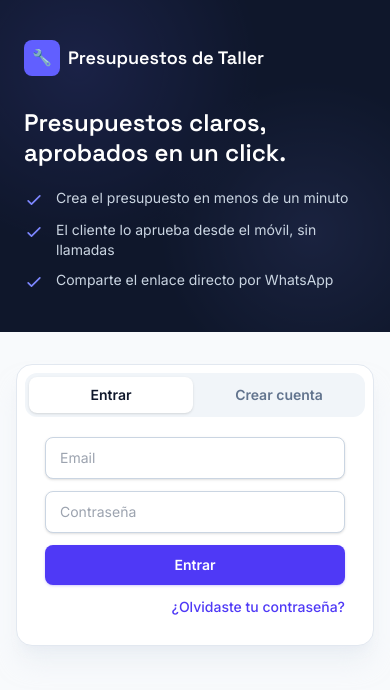
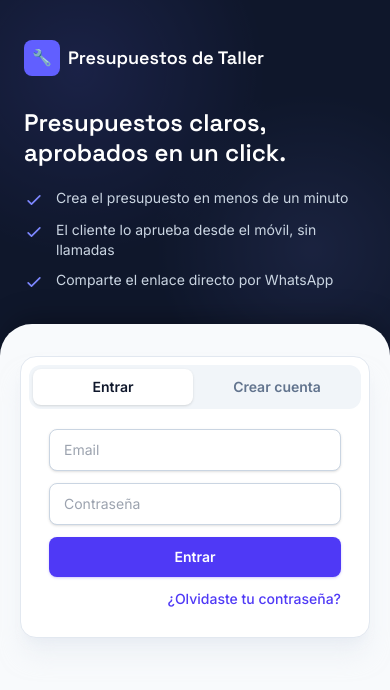
Before and after one commit to ivancb37/presupuestos-taller, a Next.js app: page /login in a window 390 px wide. Shown: the top 690 px of the page. Built offline with nearby package versions, Linux system fonts and the light colour scheme.

Commit message:
Redesign mobile login as an integrated dark-to-sheet layout instead of a hard color cut

```diff
--- a/app/login/page.js
+++ b/app/login/page.js
@@ -16,8 +16,8 @@ export default async function LoginPage({ searchParams }) {
   const mensaje = params?.mensaje;
 
   return (
-    <main className="flex min-h-screen flex-col md:grid md:grid-cols-2">
-      <div className="relative flex flex-col gap-8 overflow-hidden bg-slate-900 px-6 py-10 md:justify-between md:p-12">
+    <main className="flex min-h-screen flex-col bg-slate-900 md:grid md:grid-cols-2">
+      <div className="relative flex flex-col gap-8 overflow-hidden px-6 pb-16 pt-10 md:justify-between md:bg-slate-900 md:p-12 md:pb-12">
         <div
           className="pointer-events-none absolute inset-0 opacity-40"
           style={{
@@ -65,7 +65,11 @@ export default async function LoginPage({ searchParams }) {
         </p>
       </div>
 
-      <div className="flex-1 bg-slate-50 px-4 py-8 md:flex md:items-center md:justify-center md:py-10">
+      {/* En móvil esto se dibuja como una "hoja" redondeada que sube por
+         encima del panel oscuro (margen negativo + esquinas redondeadas),
+         para que no haya un corte recto entre las dos zonas. En escritorio
+         vuelve a ser una columna normal, ya separada por el grid. */}
+      <div className="relative -mt-8 flex-1 rounded-t-[2rem] bg-slate-50 px-5 pb-12 pt-8 shadow-[0_-12px_30px_-10px_rgba(0,0,0,0.35)] md:mt-0 md:flex md:items-center md:justify-center md:rounded-none md:p-10 md:shadow-none">
         <div className="mx-auto w-full max-w-sm">
           <AuthCard error={error} mensaje={mensaje} />
         </div>
```
